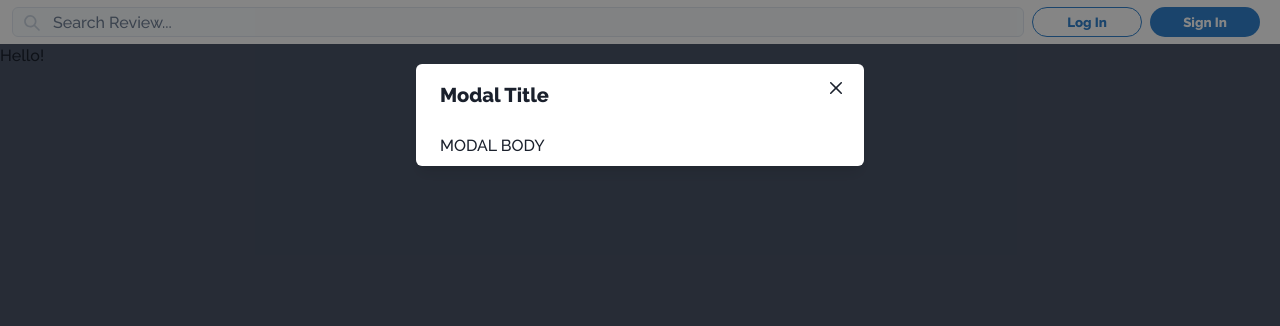
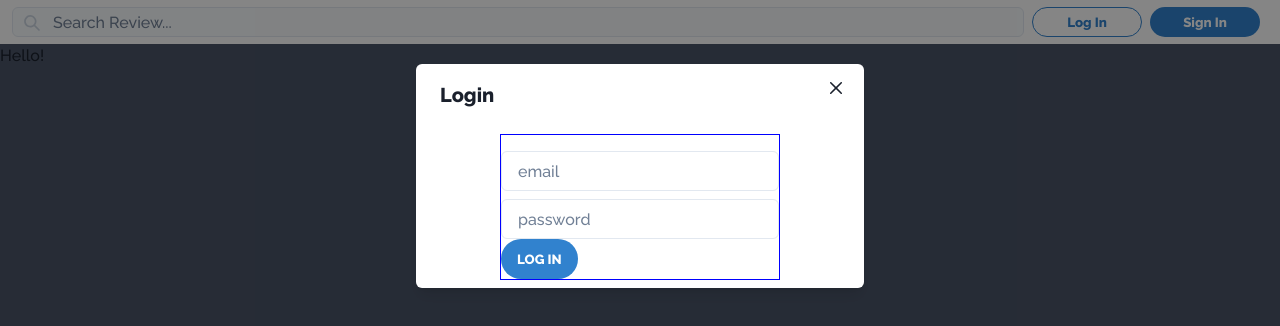
Before and after one commit to nidhielango/Internaid1, a Next.js app: page / in a window 1280 px wide. Both pictures are taken after a click on the button "Log In". Shown: the top 326 px of the page. Built offline with nearby package versions, Linux system fonts and the light colour scheme.

Commit message:
login form

```diff
--- /dev/null
+++ b/src/components/Modal/Auth/AuthInputs.tsx
@@ -0,0 +1,21 @@
+import { Flex } from '@chakra-ui/react';
+import React from 'react';
+import { useRecoilValue } from 'recoil';
+import { authModalState } from '../../../atoms/authModalAtom';
+import Login from './Login';
+import SignUp from './SignUp';
+
+type AuthInputsProps = {
+
+};
+
+const AuthInputs:React.FC<AuthInputsProps> = () => {
+    const modalState = useRecoilValue(authModalState);
+    return (
+        <Flex direction="column" align="center" width="100%" mt={4}>
+            {modalState.view ==="login" && <Login />}
+            {modalState.view ==="signup" && <SignUp />}
+        </Flex>
+    )
+}
+export default AuthInputs;
--- a/src/components/Modal/Auth/AuthModal.tsx
+++ b/src/components/Modal/Auth/AuthModal.tsx
@@ -1,7 +1,8 @@
-import { Button, Modal, ModalOverlay, ModalContent, ModalHeader, ModalCloseButton, ModalBody, ModalFooter } from '@chakra-ui/react';
+import { Button, Modal, ModalOverlay, ModalContent, ModalHeader, ModalCloseButton, ModalBody, ModalFooter, Flex } from '@chakra-ui/react';
 import React from 'react';
 import { authModalState } from '../../../atoms/authModalAtom';
 import { useRecoilState } from 'recoil';
+import AuthInputs from './AuthInputs';
 
 const AuthModal:React.FC = () => {
   const [modalState, setModalState] = useRecoilState(authModalState);
@@ -18,10 +19,18 @@
       <Modal isOpen={modalState.open} onClose={handleClose}>
         <ModalOverlay />
         <ModalContent>
-          <ModalHeader>Modal Title</ModalHeader>
+          <ModalHeader>
+            {modalState.view === "login" && "Login"}
+            {modalState.view === "signup" && "Sign Up"}
+            {modalState.view === "resetPassword" && "Reset Password"}
+          </ModalHeader>
           <ModalCloseButton />
-          <ModalBody>
-            MODAL BODY
+          <ModalBody display="flex" flexDirection="column" alignItems="center" justifyContent="center">
+
+            <Flex direction="column" align="center" justify="center" width="70%" border="1px solid blue">
+               <AuthInputs />
+            </Flex>
+
           </ModalBody>
         </ModalContent>
       </Modal>
--- /dev/null
+++ b/src/components/Modal/Auth/Login.tsx
@@ -0,0 +1,25 @@
+import { Button, Input } from '@chakra-ui/react';
+import React, { useState } from 'react';
+
+type LoginProps = {
+
+};
+
+const Login:React.FC<LoginProps> = () => {
+    const [loginForm, setLoginForm] = useState({
+        email: "",
+        password: "",
+    })
+    return (
+        <form>
+            <Input name="email" placeholder="email" type="email" mb={2}
+            onChange={()=> { }}/>
+            <Input name="password" placeholder="password" type="password"
+            onChange={()=> { }}/>
+            <Button type="submit">
+                LOG IN
+            </Button>
+        </form>
+    )
+}
+export default Login;
--- /dev/null
+++ b/src/components/Modal/Auth/SignUp.tsx
@@ -0,0 +1,11 @@
+import React from 'react';
+
+type SignUpProps = {
+
+};
+
+const SignUp:React.FC<SignUpProps> = () => {
+
+    return <div>Have a good coding</div>
+}
+export default SignUp;
```
